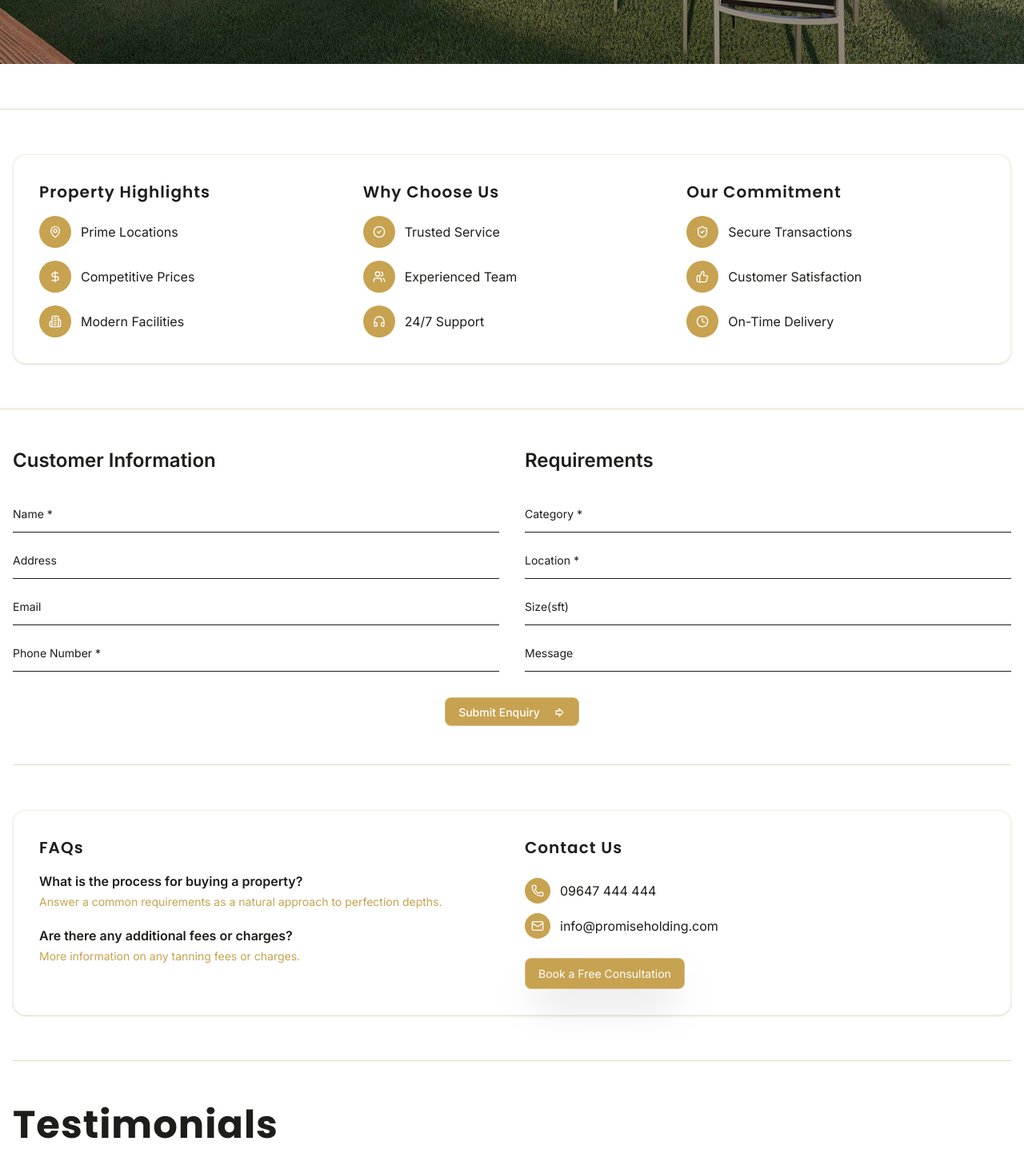
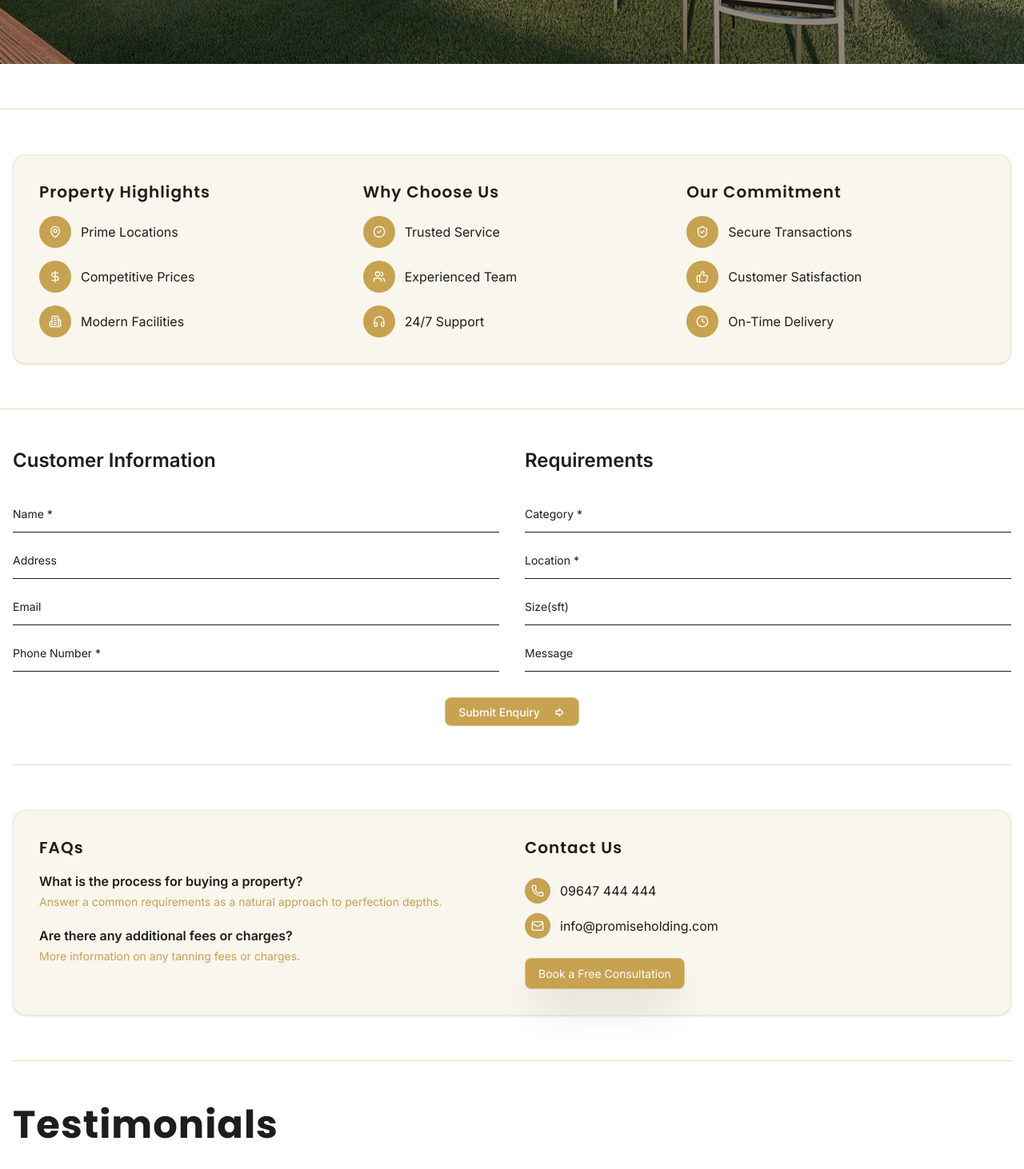
Before and after one commit to FayzulIslamFaisal/promise-holding-properties, a Next.js app: page /customer in a window 1280 px wide. Shown: the part 607-2069 px from the top of the page at 80% size. Built offline with nearby package versions, Linux system fonts and the light colour scheme; grey boxes are pictures that could not be loaded.

Commit message:
FAQs and Property bg color change

```diff
--- a/src/components/customer/CustomerFaq.tsx
+++ b/src/components/customer/CustomerFaq.tsx
@@ -5,7 +5,7 @@ const CustomerFaq = () => {
   return (
     <section className="px-4">
         <div className="container mx-auto border-b border-[var(--custom-bg-accent)]/40 py-10 md:py-14">
-            <Card className="rounded-2xl border border-[var(--custom-bg-accent)]/20 py-0 shadow-sm dark:bg-[var(--custom-bg-primary)] bg-[var(--custom-bg-white)]">
+            <Card className="rounded-2xl border border-[var(--custom-bg-accent)]/20 py-0 shadow-sm dark:bg-[var(--custom-bg-primary)] bg-[var(--custom-bg-accent)]/10">
                 <CardContent className="p-5 sm:p-6 md:p-8">
                     <div className="grid grid-cols-1 md:grid-cols-2 gap-8">
                     {/* FAQs */}
--- a/src/components/customer/CustomerHighLights.tsx
+++ b/src/components/customer/CustomerHighLights.tsx
@@ -80,7 +80,7 @@ const CustomerHighLights = () => {
   return (
     <section className="w-full flex items-start justify-center px-4 py-10 md:py-14 border-b border-[var(--custom-bg-accent)]/40">
       <div className="container mx-auto">
-        <Card className="rounded-2xl border border-[var(--custom-bg-accent)]/20 py-0 shadow-sm bg-[var(--custom-bg-white)] dark:bg-[var(--custom-bg-primary)]">
+        <Card className="rounded-2xl border border-[var(--custom-bg-accent)]/20 py-0 shadow-sm bg-[var(--custom-bg-accent)]/10 dark:bg-[var(--custom-bg-primary)]">
           <CardContent className="p-5 sm:p-6 md:p-8">
             <div className="grid grid-cols-1 sm:grid-cols-2 md:grid-cols-2 lg:grid-cols-3 gap-8">
               {highlightData.map((highlight, colIndex) => (
```
